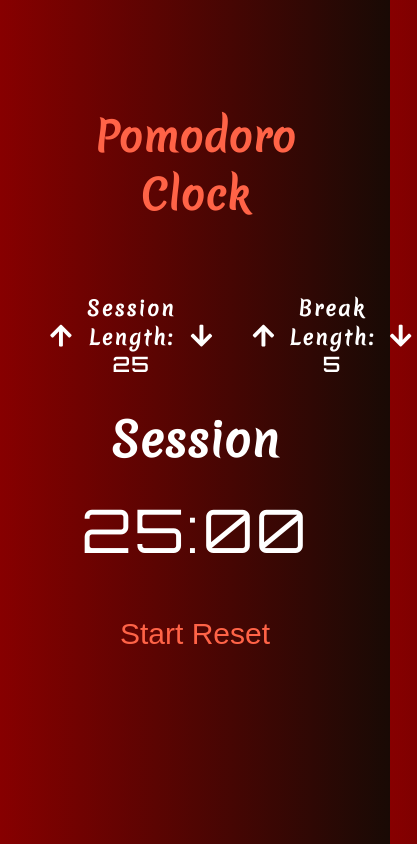
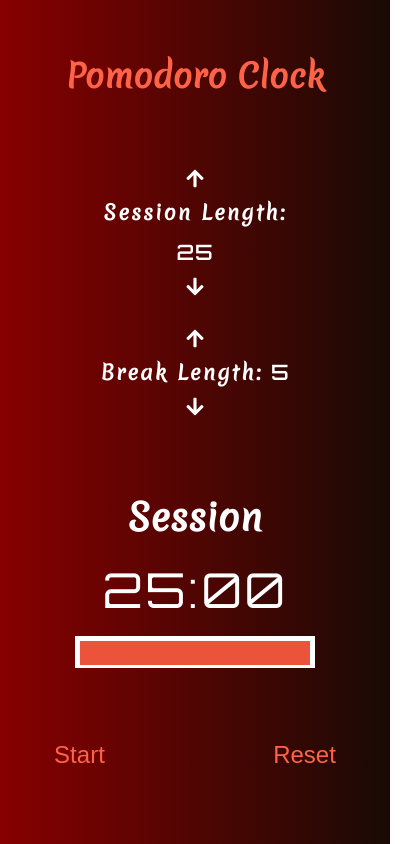
Before and after one commit to AliNisarAhmed/fcc-pomodoro-clock, a React app: page / in a window 390 px wide. Shown: the whole page, 417 px wide, since content can reach past the window. Built offline with nearby package versions, Linux system fonts and the light colour scheme.

Commit message:
responsive, visual
made responsive, added visual bar

```diff
--- a/index.html
+++ b/index.html
@@ -1,28 +1,34 @@
 <html>
-
   <head>
     <title>Parcel Sandbox</title>
     <meta charset="UTF-8" />
-	<link rel="stylesheet" href="https://use.fontawesome.com/releases/v5.5.0/css/all.css" integrity="sha384-B4dIYHKNBt8Bc12p+WXckhzcICo0wtJAoU8YZTY5qE0Id1GSseTk6S+L3BlXeVIU"
-	 crossorigin="anonymous">
-	<link href="https://fonts.googleapis.com/css?family=Orbitron" rel="stylesheet">
-	<link href="https://fonts.googleapis.com/css?family=Merienda" rel="stylesheet">
+    <meta name="viewport" content="width=device-width, initial-scale=1.0" />
+    <link
+      rel="stylesheet"
+      href="https://use.fontawesome.com/releases/v5.5.0/css/all.css"
+      integrity="sha384-B4dIYHKNBt8Bc12p+WXckhzcICo0wtJAoU8YZTY5qE0Id1GSseTk6S+L3BlXeVIU"
+      crossorigin="anonymous"
+    />
+    <link
+      href="https://fonts.googleapis.com/css?family=Orbitron"
+      rel="stylesheet"
+    />
+    <link
+      href="https://fonts.googleapis.com/css?family=Merienda"
+      rel="stylesheet"
+    />
   </head>
 
   <body>
     <div id="app"></div>
 
-	<script src="https://unpkg.com/ionicons@4.4.4/dist/ionicons.js">
+    <script src="https://unpkg.com/ionicons@4.4.4/dist/ionicons.js"></script>
+    <script src="src/index.js"></script>
 
-	</script>
-	<script src="src/index.js">
+    <!--
+      <script src="https://cdn.freecodecamp.org/testable-projects-fcc/v1/bundle.js">
+    -->
 
-	</script>
-
-
-	<script src="https://cdn.freecodecamp.org/testable-projects-fcc/v1/bundle.js">
-
-	</script>
+    <!-- </script> -->
   </body>
-
 </html>
--- a/package.json
+++ b/package.json
@@ -1,5 +1,5 @@
 {
-  "name": "pomodoro-clock",
+  "name": "pomodoro-clock-responsive-with-visual",
   "version": "1.0.0",
   "description": "",
   "main": "index.html",
--- a/src/components/App.js
+++ b/src/components/App.js
@@ -53,6 +53,8 @@ class App extends React.Component {
           timerSession={this.state.timerSession}
           timerBreak={this.state.timerBreak}
           currentTimer={this.state.currentTimer}
+          sessionTime={this.state.sessionTime}
+          breakTime={this.state.breakTime}
         />
         <Controls
           handleStartTimer={this.handleStartTimer}
--- a/src/components/Timer.js
+++ b/src/components/Timer.js
@@ -1,12 +1,20 @@
 import React from "react";
 import formatTime from "../helperFunctions/formatTime";
+import Visual from "./Visual";
 
-function Timer({ timerSession, timerBreak, currentTimer }) {
+function Timer({
+  timerSession,
+  timerBreak,
+  currentTimer,
+  sessionTime,
+  breakTime
+}) {
   if (currentTimer === "timerSession") {
     return (
       <div className="timer">
         <h2 id="timer-label">Session</h2>
         <h3 id="time-left">{formatTime(timerSession)}</h3>
+        <Visual totalTime={sessionTime} currentTime={timerSession} />
       </div>
     );
   } else {
@@ -14,6 +22,7 @@ function Timer({ timerSession, timerBreak, currentTimer }) {
       <div className="timer">
         <h2 id="timer-label">Break</h2>
         <h3 id="time-left">{formatTime(timerBreak)}</h3>
+        <Visual totalTime={breakTime} currentTime={timerBreak} />
       </div>
     );
   }
--- /dev/null
+++ b/src/components/Visual.js
@@ -0,0 +1,18 @@
+import React from "react";
+
+class Visual extends React.Component {
+  render() {
+    const { totalTime, currentTime } = this.props;
+    let [minutes, seconds] = currentTime;
+    let totalSeconds = Number(totalTime) * 60;
+    let currentSeconds = 60 * Number(minutes) + Number(seconds);
+    let percentage = Number(((currentSeconds / totalSeconds) * 100).toFixed(2));
+    return (
+      <div className="visual">
+        <div className="visual__inner" style={{ width: `${percentage}%` }} />
+      </div>
+    );
+  }
+}
+
+export default Visual;
--- a/src/styles/_app.scss
+++ b/src/styles/_app.scss
@@ -1,17 +1,20 @@
 .app {
   display: flex;
-  min-width: 300px;
   flex-flow: column;
-  justify-content: center;
+  justify-content: space-evenly;
   align-items: center;
-  width: 50vw;
-  height: 90vh;
+  width: 85%;
+  height: 100vh;
   margin: 0 auto;
   text-align: center;
 
-& h1 {
+  & h1 {
     color: tomato;
     font-size: 4rem;
-    margin-bottom: 6rem;
+    margin-bottom: 2rem;
+
+    @media screen and (max-width: 600px) {
+      margin-top: 2rem;
+    }
   }
 }
--- a/src/styles/_base.scss
+++ b/src/styles/_base.scss
@@ -9,12 +9,15 @@
 html {
   box-sizing: border-box;
   font-size: 62.5%;
+
+  @media screen and (max-width: 600px) {
+    font-size: 50%;
+  }
 }
 
 body {
-  font-family: 'Merienda', cursive;
+  font-family: "Merienda", cursive;
 
   background: linear-gradient(to right, #870000, #190a05);
   color: white;
-
 }
--- a/src/styles/_controls.scss
+++ b/src/styles/_controls.scss
@@ -2,6 +2,10 @@
   width: 50%;
   margin-top: 3rem;
   display: flex;
+
+  @media screen and (max-width: 600px) {
+    width: 85%;
+  }
 }
 
 #start_stop,
--- a/src/styles/_timerSettings.scss
+++ b/src/styles/_timerSettings.scss
@@ -1,7 +1,16 @@
 .timerSettings {
   max-width: 100%;
+  width: 90%;
   display: flex;
-  justify-content: space-between;
+  justify-content: space-around;
+  line-height: 2;
+
+  @media screen and (max-width: 600px) {
+    height: 35rem;
+    flex-direction: column;
+    align-items: center;
+    margin-bottom: 10px;
+  }
 }
 
 .setting {
@@ -10,11 +19,25 @@
   &:not(:last-child) {
     margin-right: 3rem;
   }
+
+  @media screen and (max-width: 600px) {
+    flex-direction: column;
+    align-items: center;
+    justify-content: space-between;
+    &:not(:last-child) {
+      margin-right: 0;
+    }
+  }
 }
 
 #session-label,
 #break-label {
-  padding: 10px;
+  width: 16rem;
+  margin: 10px;
   font-size: 20px;
   letter-spacing: 2px;
+  @media screen and (max-width: 600px) {
+    width: 25rem;
+    margin: 0;
+  }
 }
--- /dev/null
+++ b/src/styles/_visual.scss
@@ -0,0 +1,12 @@
+.visual {
+  margin-top: 2rem;
+  width: 30rem;
+  border: 5px solid white;
+  height: 4rem;
+
+  &__inner {
+    transition: all 0.4s;
+    height: 3rem;
+    background: rgb(235, 84, 58);
+  }
+}
--- a/src/styles/styles.scss
+++ b/src/styles/styles.scss
@@ -3,4 +3,5 @@
 @import "./timer";
 @import "./timerSettings";
 @import "./button";
-@import './controls';
+@import "./controls";
+@import "./visual";
```
Also changed, not shown: src/index.js (+6 -6 lines). Lines whose indentation alone changed are shown as unchanged.
